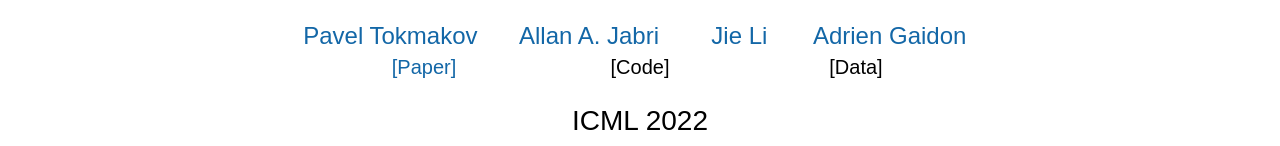
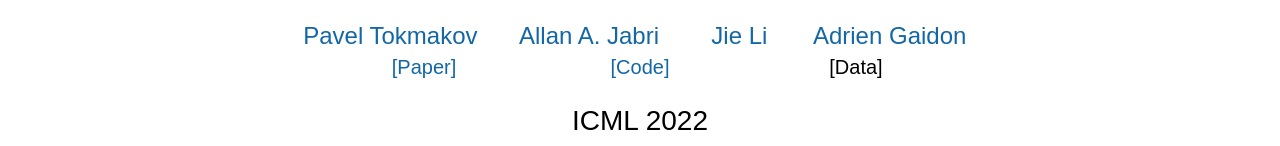
Before and after one commit to TRI-ML/RAM, a plain HTML site: page index.html in a window 1280 px wide. Shown: the part 137-283 px from the top of the page. Drawn offline with Linux system fonts and the light colour scheme; a script that the page names is missing.

Commit message:
link to code

```diff
--- a/index.html
+++ b/index.html
@@ -187,8 +187,7 @@
                   </td>
 	  	          <td align=center width=150px>
 	  					<center>
-                <span style="">[Code]</span>
-	  						<!-- <span style=""><a href="http://www.github.com/ajabri/videowalk"> [Code]</a></span> -->
+	  						<span style=""><a href="https://github.com/TRI-ML/RAM"> [Code]</a></span>
 		  		  		</center>
 		  		  	  </td>
                 <td align=center width=150px>
```
